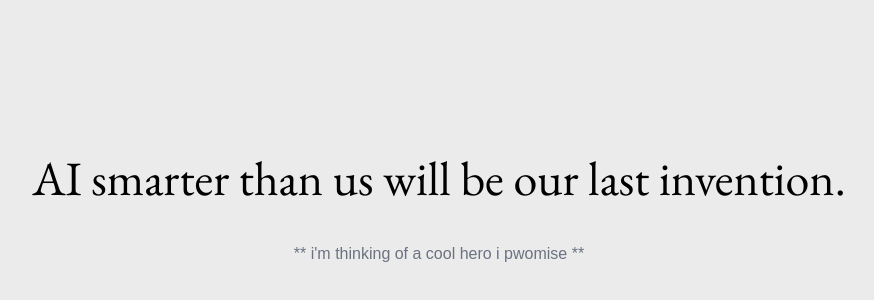
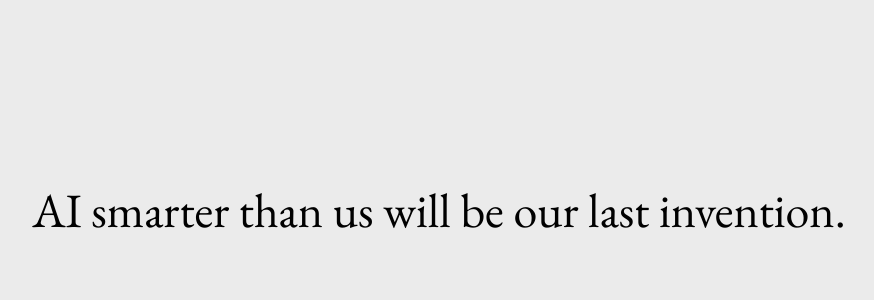
Before and after one commit to masonwang025/alignment-guide, a Next.js app: page / in a window 1280 px wide. Shown: the part 190-490 px from the top of the page, without its empty margins (201-1075 px from the left). Built offline with nearby package versions, Linux system fonts and the light colour scheme.

Commit message:
remove comment

```diff
--- a/src/pages/index.tsx
+++ b/src/pages/index.tsx
@@ -18,7 +18,7 @@ export default function Index() {
             <div className='snap-y snap-mandatory overflow-y-scroll w-screen h-screen scroll-smooth'>
                 <Section id='1' fullWidth className='center-v'>
                     <h1 className='font-serif lg:text-5xl text-4xl text-center'>AI smarter than us will be our last invention.</h1>
-                    <p className='text-center pt-10 text-gray-500'>** i'm thinking of a cool hero i pwomise **</p>
+                    {/* <p className='text-center pt-10 text-gray-500'>** i'm thinking of a cool hero i pwomise **</p> */}
                     {/* <motion.svg width='100%' height='auto' viewBox='0 0 1317 616' fill='none' xmlns='http://www.w3.org/2000/svg' preserveAspectRatio='xMidYMid meet' className='absolute top-0 w-full'>
                     <motion.path
                         d='M0 579.112C46.8645 579.112 84.8557 595.628 84.8557 616C84.8557 570.286 157.061 533.228 246.131 533.228C335.201 533.228 407.407 570.286 407.407 616C407.407 541.964 490.276 481.945 592.501 481.945C694.726 481.945 777.596 541.964 777.596 616C777.596 485.318 861.576 399.38 965.171 399.38C1068.77 399.38 1152.75 485.318 1152.75 616C1152.75 289.047 1226.29 1 1317 1'
--- a/src/styles/globals.css
+++ b/src/styles/globals.css
@@ -116,3 +116,8 @@ footer {
 h3 {
   @apply mt-4;
 }
+
+/* smooth scrolling */
+html {
+  scroll-behavior: smooth;
+}
```
